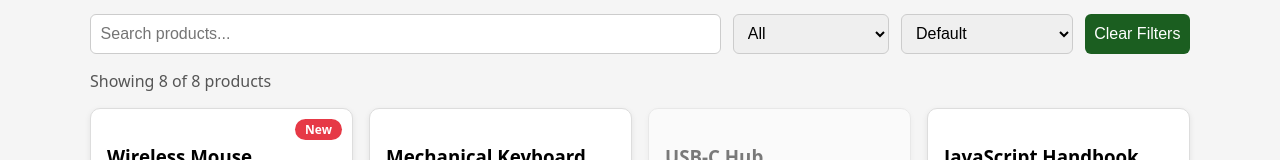
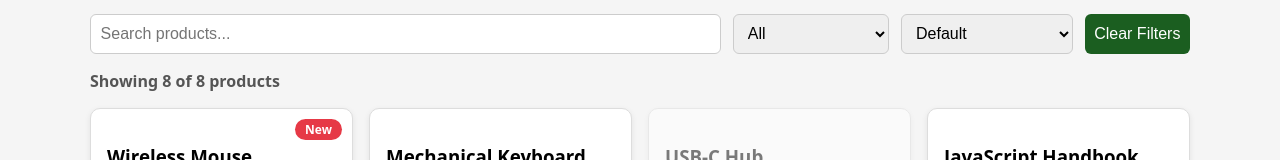
Before and after one commit to Dnielle030/product-catalog, a React (Vite) app: page / in a window 1280 px wide. Shown: the part 198-358 px from the top of the page. Built offline with nearby package versions, Linux system fonts and the light colour scheme.

Commit message:
Style result count

```diff
--- a/src/App.css
+++ b/src/App.css
@@ -39,3 +39,6 @@ header {
   background: #fff;
   border-radius: 10px;
 }
+.result-count {
+  font-weight: 600;
+}
```
